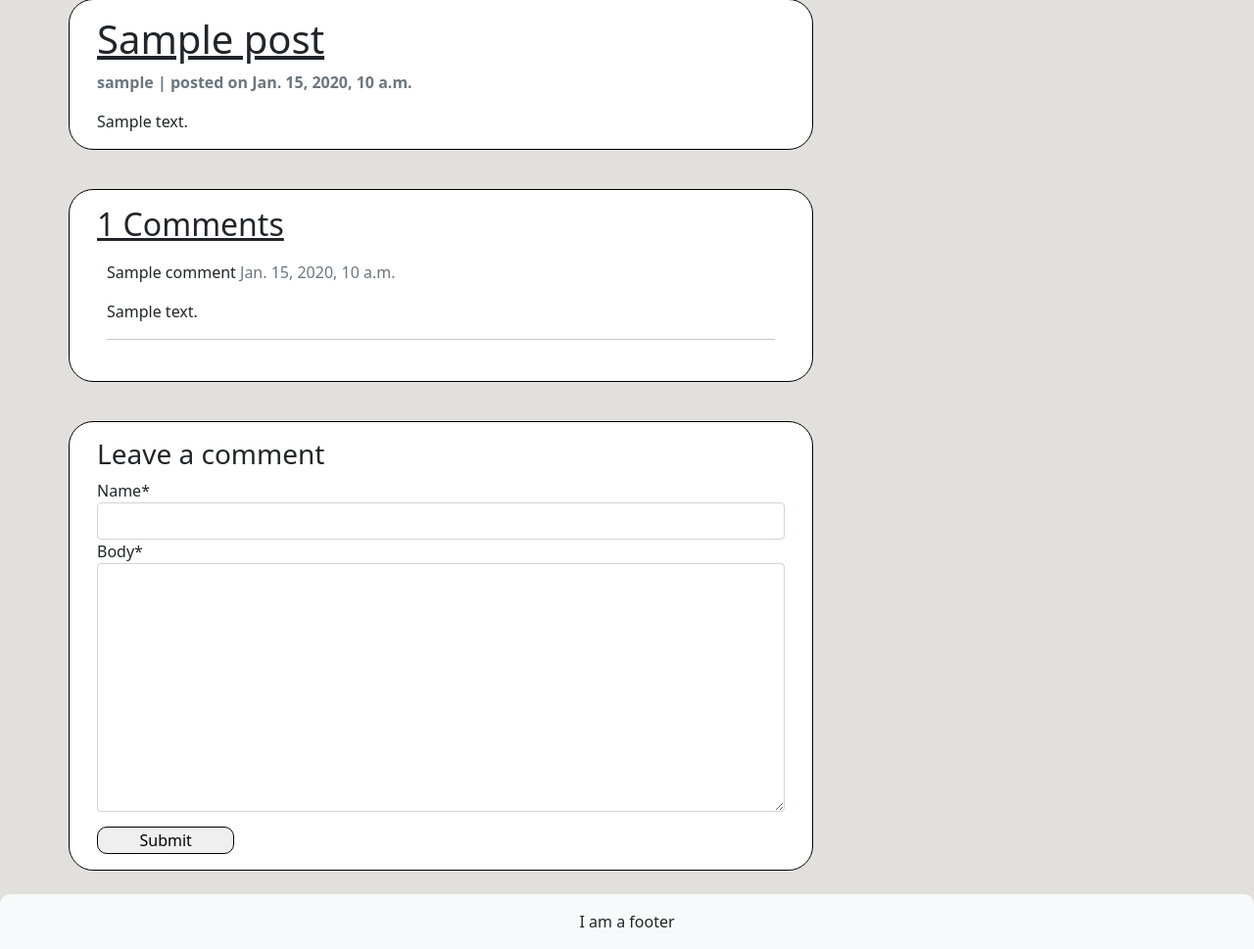
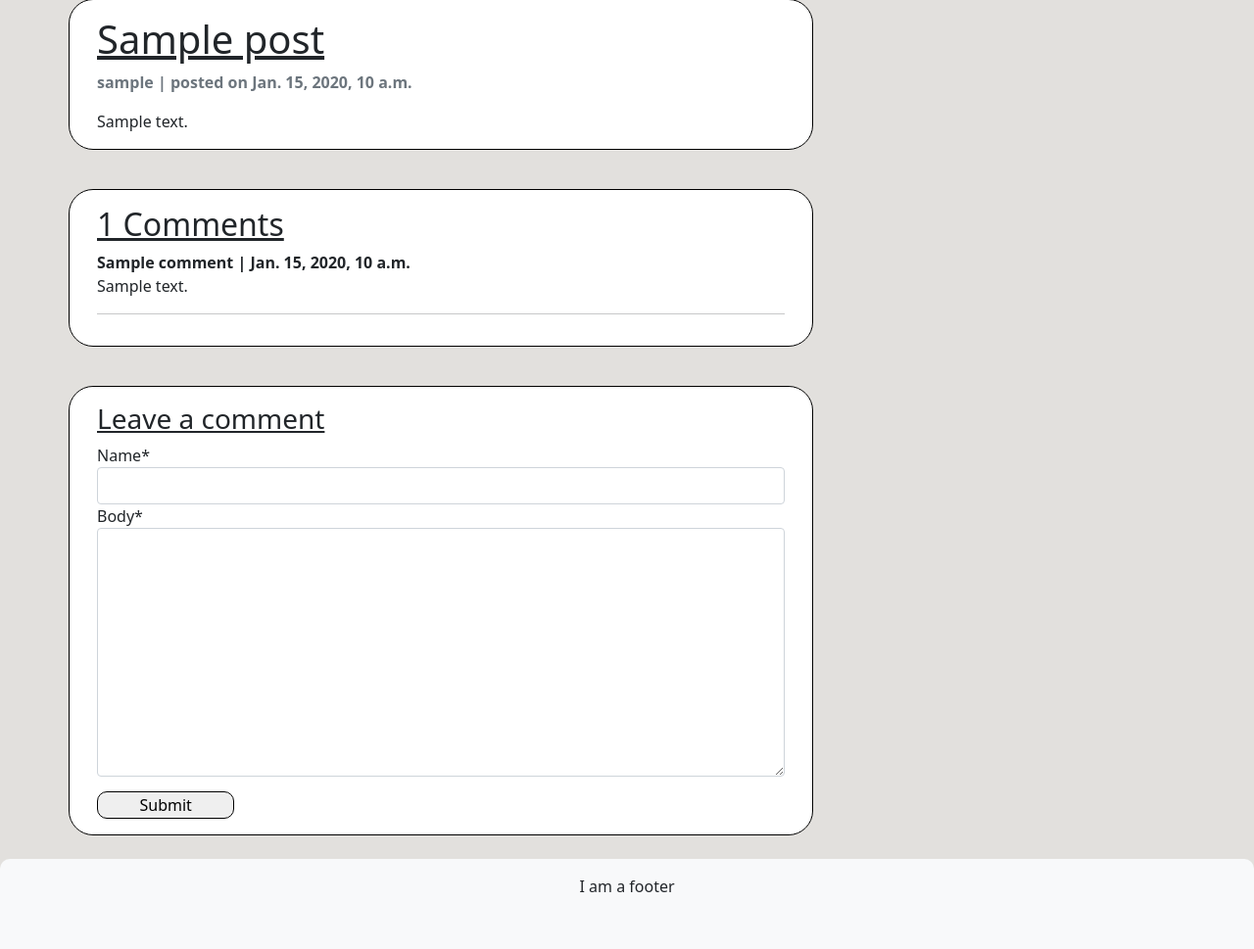
Before and after one commit to Charlie9009/CI_PP4_BLOG, a Django app: a page that uses templates/post_detail.html in a window 1280 px wide. Shown: the part 73-1042 px from the top of the page at 98% size. After the commit the page ends 984 px from the top, so only its background shows below. Run offline with Django 3.2, Linux system fonts and the light colour scheme; tables that the repository leaves empty hold one stand-in row (values such as "Sample post"); some libraries are stand-ins or nearby versions.

Commit message:
POST_DETAIL.HTML: Add classes for styling for headings and change comment structure.  INDEX.HTML: Add container div for comments

```diff
--- a/templates/post_detail.html
+++ b/templates/post_detail.html
@@ -19,16 +19,12 @@
         <h2 class="post-comment-headling">{{ comments.count }} Comments</h2>
 
         {% for comment in comments %}
-        <div class="comments" style="padding: 10px;">
-          <p class="font-weight-bold">
-            {{ comment.name }}
-            <span class=" text-muted font-weight-normal">
-              {{ comment.created_on }}
-            </span>
-          </p>
-          {{ comment.body | linebreaks }}
-          <hr>
+        <div>
+          <strong>{{ comment.name }} | {{ comment.created_on }}</strong>
+          <br>
+          <p>{{ comment.body }}</p>
         </div>
+        <hr>
         {% endfor %}
       </div>
     </div>
@@ -39,7 +35,7 @@
           Your comment have been posted
         </div>
         {% else %}
-        <h3>Leave a comment</h3>
+        <h3 class="post-comment-headling">Leave a comment</h3>
         <form method="post" >
           {{ comment_form | crispy }}
           {% csrf_token %}
```
Also changed, not shown: templates/index.html (+5 -3 lines).
